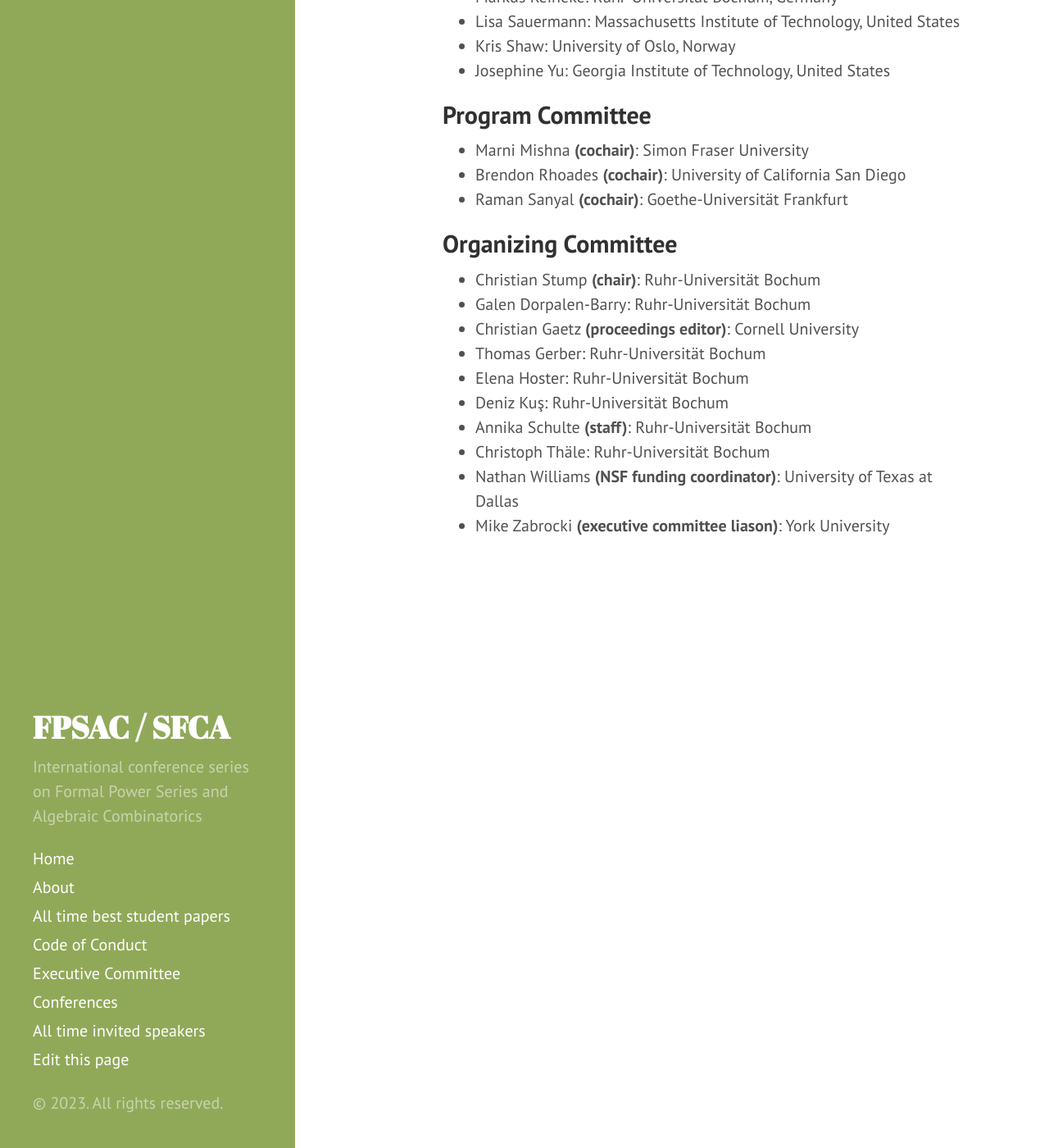
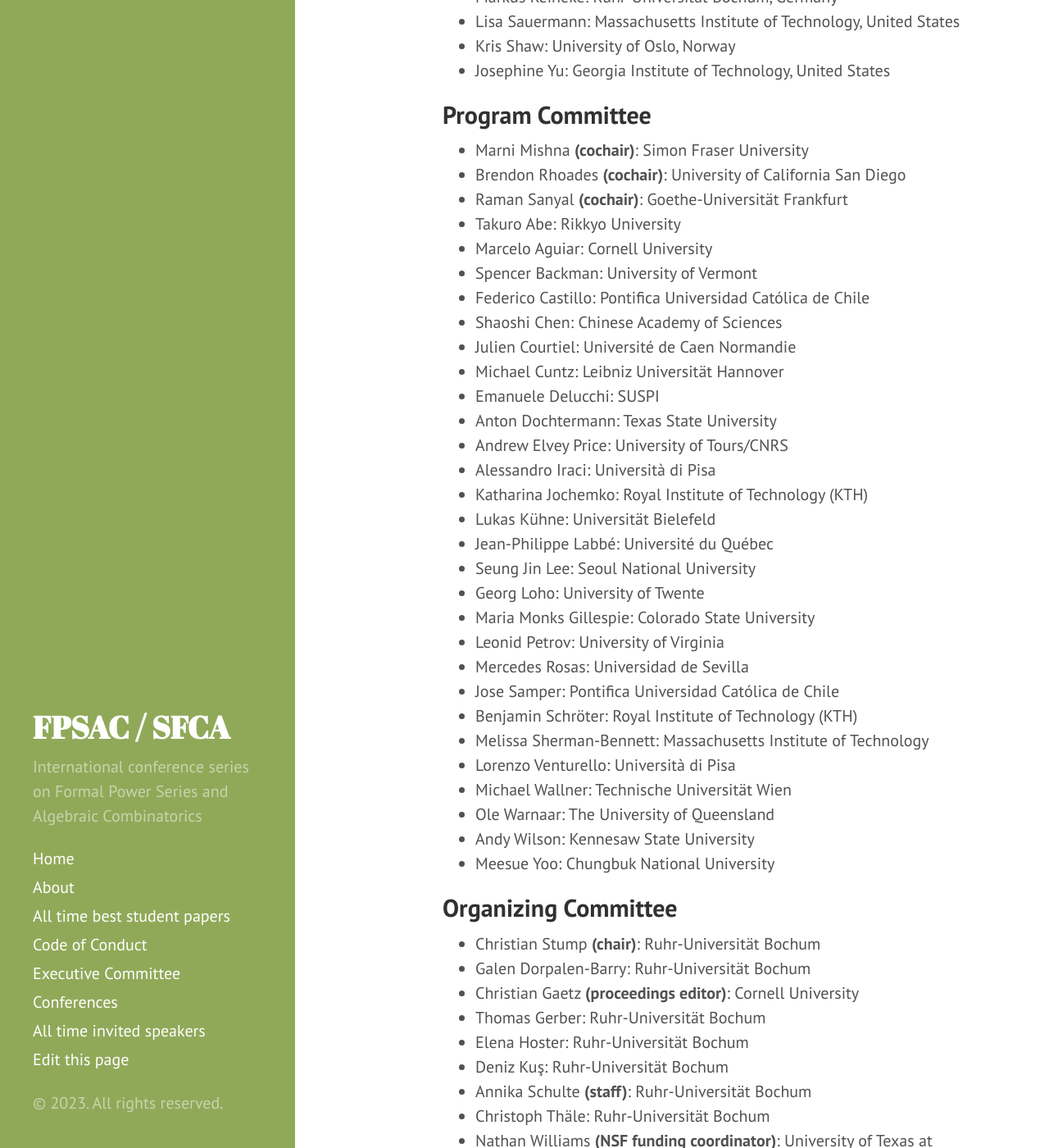
Before and after one commit to FPSAC/FPSAC.github.io, a Jekyll site: the page built from _confs/fpsac-2024.md, in a window 1280 px wide and 1400 px high, scrolled down 919 px. Shown: the whole window at 82% size. Built offline with Jekyll 4.4.1, drawn with Linux system fonts in a browser that asks for light colours.

Commit message:
added pc members 2024

```diff
--- a/Gemfile
+++ b/Gemfile
@@ -4,3 +4,4 @@ gem 'jekyll-github-metadata'
 gem 'jekyll-redirect-from'
 gem 'html-proofer'
 gem 'github-pages'
+gem 'webrick'
--- a/_confs/fpsac-2024.md
+++ b/_confs/fpsac-2024.md
@@ -41,6 +41,61 @@ program_committee:
   affiliation: Goethe-Universität Frankfurt
   role: cochair
 
+- name: Takuro Abe
+  affiliation: Rikkyo University
+- name: Marcelo Aguiar
+  affiliation: Cornell University
+- name: Spencer Backman
+  affiliation: University of Vermont
+- name: Federico Castillo
+  affiliation: Pontifica Universidad Católica de Chile
+- name: Shaoshi Chen
+  affiliation: Chinese Academy of Sciences
+- name: Julien Courtiel
+  affiliation: Université de Caen Normandie
+- name: Michael Cuntz
+  affiliation: Leibniz Universität Hannover
+- name: Emanuele Delucchi
+  affiliation: SUSPI
+- name: Anton Dochtermann
+  affiliation: Texas State University
+- name: Andrew Elvey Price
+  affiliation: University of Tours/CNRS
+- name: Alessandro Iraci
+  affiliation: Università di Pisa
+- name: Katharina Jochemko
+  affiliation: Royal Institute of Technology (KTH)
+- name: Lukas Kühne
+  affiliation: Universität Bielefeld
+- name: Jean-Philippe Labbé
+  affiliation: Université du Québec
+- name: Seung Jin Lee
+  affiliation: Seoul National University
+- name: Georg Loho
+  affiliation: University of Twente
+- name: Maria Monks Gillespie
+  affiliation: Colorado State University
+- name: Leonid Petrov
+  affiliation: University of Virginia
+- name: Mercedes Rosas
+  affiliation: Universidad de Sevilla
+- name: Jose Samper
+  affiliation: Pontifica Universidad Católica de Chile
+- name: Benjamin Schröter
+  affiliation: Royal Institute of Technology (KTH)
+- name: Melissa Sherman-Bennett
+  affiliation: Massachusetts Institute of Technology
+- name: Lorenzo Venturello
+  affiliation: Università di Pisa
+- name: Michael Wallner
+  affiliation: Technische Universität Wien
+- name: Ole Warnaar
+  affiliation: The University of Queensland
+- name: Andy Wilson
+  affiliation: Kennesaw State University
+- name: Meesue Yoo
+  affiliation: Chungbuk National University
+
 organizing_committee:
 - name: Christian Stump
   affiliation: Ruhr-Universität Bochum
```
